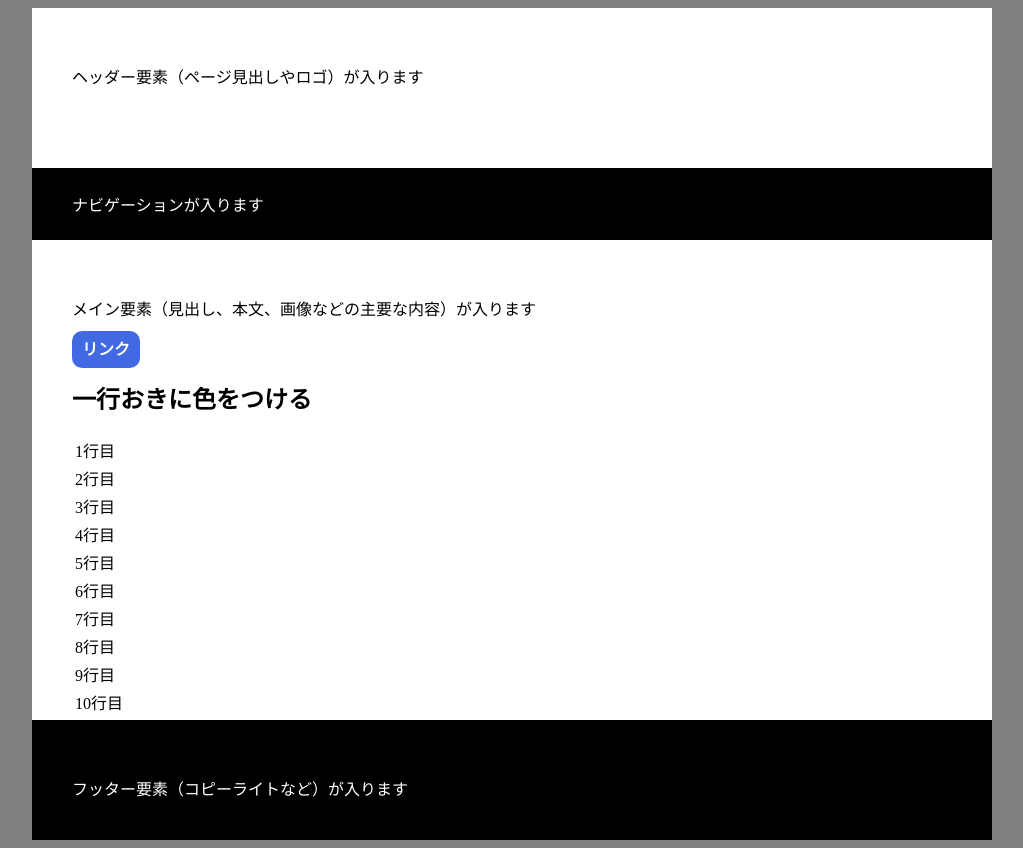
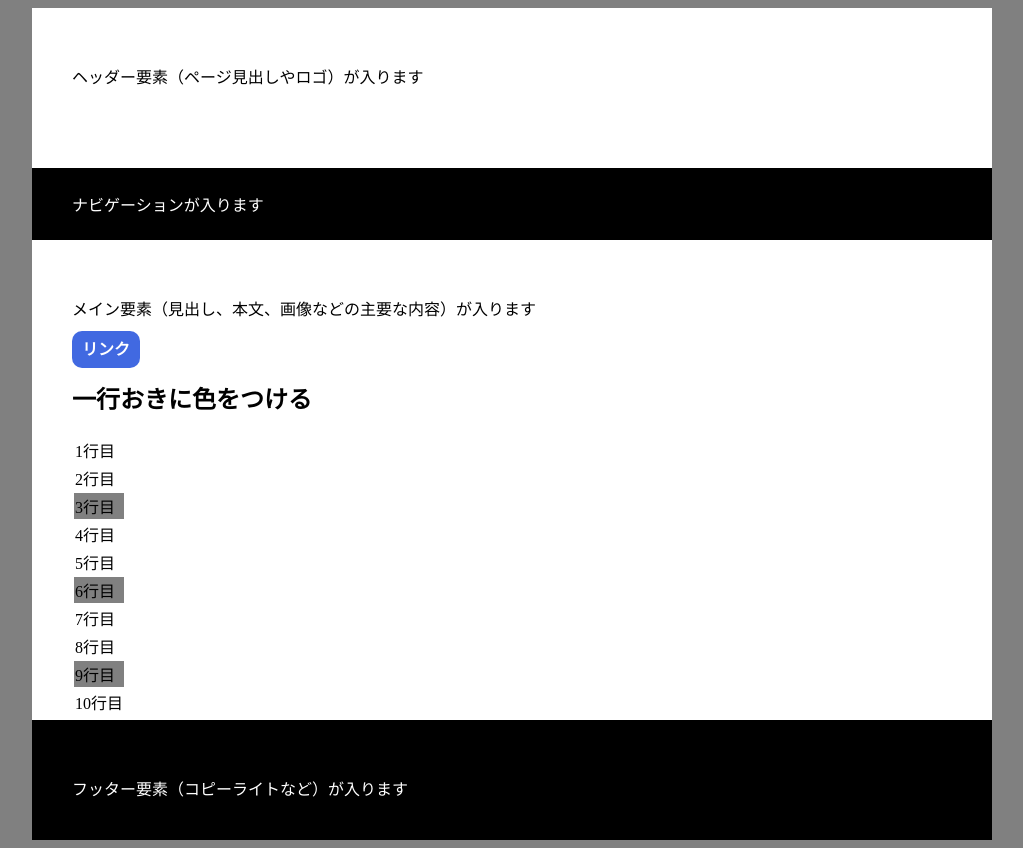
Before and after one commit to katsudon-tabetai/css_sample_06, a plain HTML site: page index.html in a window 1280 px wide. Shown: the whole page, without its empty margins (128-1151 px from the left). Drawn offline with Linux system fonts and the light colour scheme.

Commit message:
Update style.css

```diff
--- a/style.css
+++ b/style.css
@@ -54,3 +54,7 @@ a:hover {
 a:active {
   background-color: green;
 }
+
+table tr:nth-of-type(3n) {
+  background-color: gray;
+}
```
